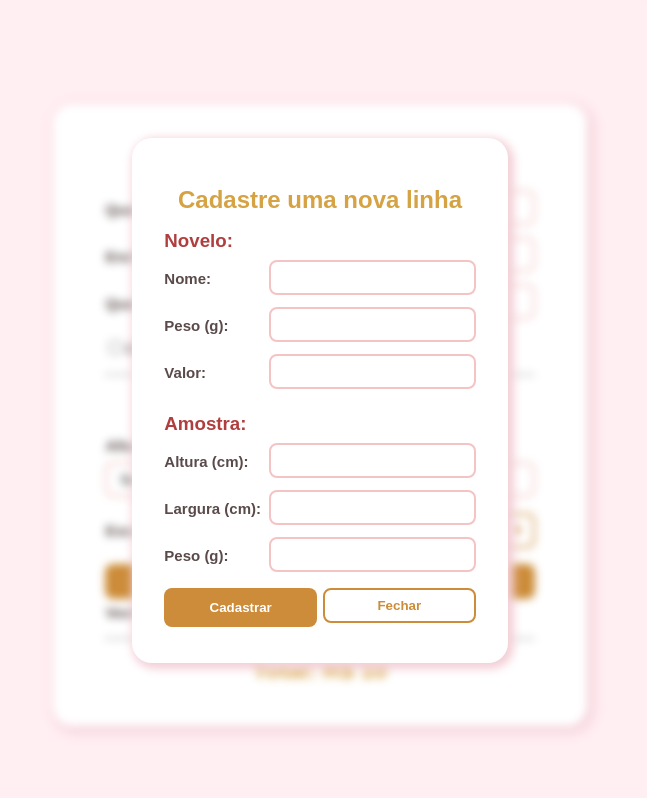
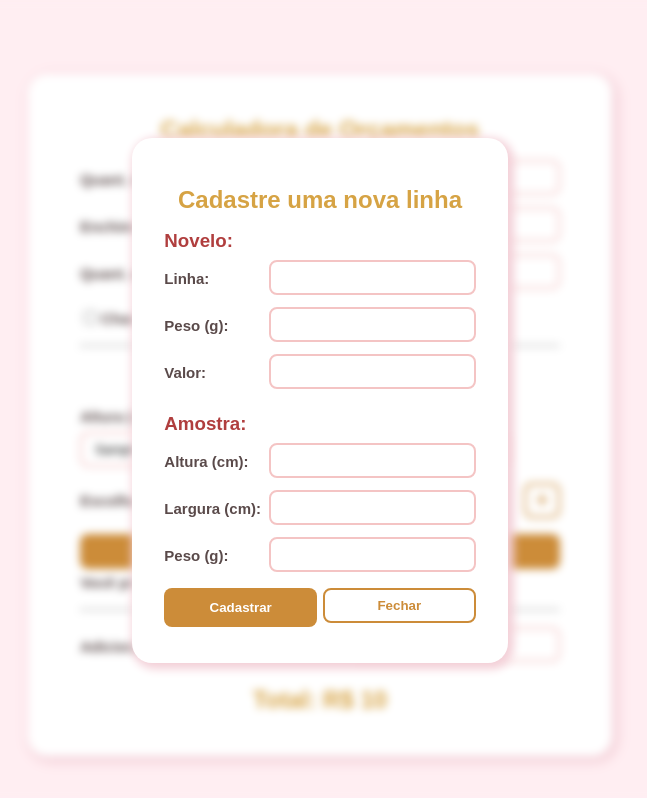
Before and after one commit to mirellanaspolini/calcularOrcamento, a React (Vite) app: page / in a window 1280 px wide. Both pictures are taken after typing "Sample", "5" into the empty fields and a click on the button "Cadastrar uma linha". Shown: the top 798 px of the page, without its empty margins (320-967 px from the left). Built offline with nearby package versions, Linux system fonts and the light colour scheme.

Commit message:
WIP: funcção para adicionar e remover desconto

```diff
--- a/src/App.jsx
+++ b/src/App.jsx
@@ -10,6 +10,8 @@ const App = () => {
     const [valorEnchimento, setValorEnchimento] = useState(0);
     const [valorAdicional, setValorAdicional] = useState(0);
     const [valorTotalNovelo, setTotalValorNovelo] = useState(0);
+    const [desconto, setDesconto] = useState(6);
+    const [percDesconto, setPercDesconto] = useState(6);
     const valoresFixos = 7;
 
     const calculaTotalComLucro = () => {
@@ -93,6 +95,12 @@ const App = () => {
                 valorTotalNovelo={{ valorTotalNovelo, setTotalValorNovelo }}
             />
             <hr />
+
+            <CampoTexto
+                id="txtDesconto"
+                label="Adicionar porcentagem de desconto"
+                tipo="number"
+            />
             <h2>
                 Total: R${" "}
                 {isNaN(valorTotal) ? "0.00" : Math.ceil(valorTotal.toFixed(2))}
--- a/src/componentes/Modal/ModalConteudo/index.jsx
+++ b/src/componentes/Modal/ModalConteudo/index.jsx
@@ -57,7 +57,7 @@ const ModalConteudo = ({ lista, taAberto }) => {
             ]);
             setFeedback(`O fio "${linha}" foi cadastrado!`);
         }
-        return handleSubmit;
+        return;
     };
 
     const handleClick = (e) => {
@@ -66,13 +66,13 @@ const ModalConteudo = ({ lista, taAberto }) => {
     };
 
     return (
-        <form onSubmit={handleSubmit}>
+        <form>
             <div>
                 <h2>Cadastre uma nova linha</h2>
                 <h3>Novelo: </h3>
                 <CampoTexto
                     id="txtLinha"
-                    label="Nome"
+                    label="Linha"
                     onChange={({ target }) => setLinha(target.value)}
                 />
                 <CampoTexto
```
